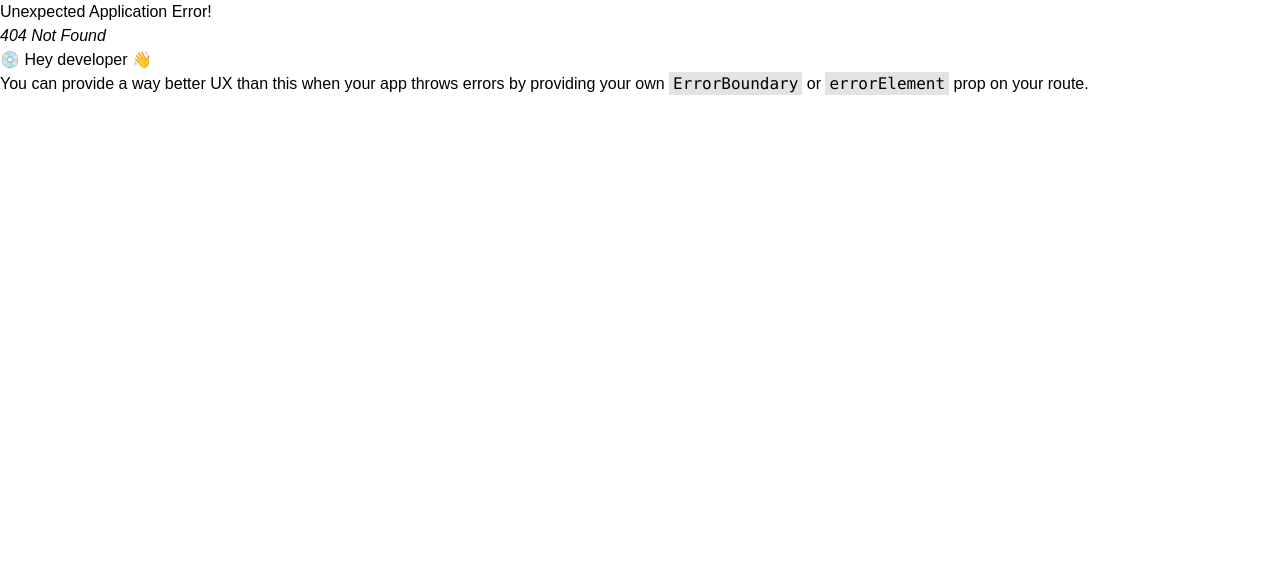
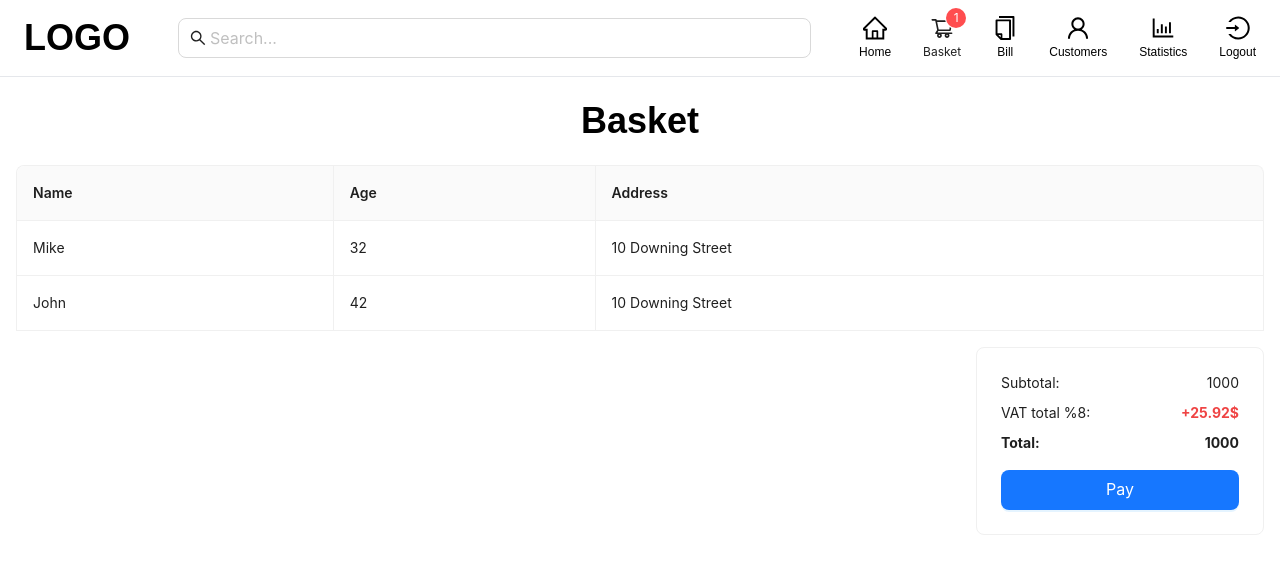
Before and after one commit to mertsak/tez-post, a React (Create React App) app in the folder client/: page /basketPage in a window 1280 px wide. Before the commit this address had no page. Shown: the top 574 px of the page. Built offline with nearby package versions, Linux system fonts and the light colour scheme; a web font is replaced by a local one.

Commit message:
some settings and bill page

```diff
--- a/client/src/components/BasketCard.jsx
+++ b/client/src/components/Basket/BasketCard.jsx
@@ -4,17 +4,17 @@ const BasketCard = ({ showModal }) => {
   return (
     <Card className="w-72">
       <div className="flex justify-between items-center">
-        <span>Ara Toplam:</span>
+        <span>Subtotal:</span>
         <span>1000</span>
       </div>
 
       <div className="flex justify-between items-center my-2">
-        <span>KDV toplam %8:</span>
+        <span>VAT total %8:</span>
         <span className="font-bold text-red-500">+25.92$</span>
       </div>
 
       <div className="flex justify-between items-center font-bold">
-        <span>Toplam:</span>
+        <span>Total:</span>
         <span className="font-bold">1000</span>
       </div>
 
@@ -24,7 +24,7 @@ const BasketCard = ({ showModal }) => {
         size="large"
         type="primary"
       >
-        Ödeme Yap
+        Pay
       </Button>
     </Card>
   );
--- a/client/src/components/CreateBill.jsx
+++ b/client/src/components/Basket/CreateBill.jsx
@@ -18,7 +18,7 @@ const CreateBill = ({ isModalOpen, handleOk, handleCancel }) => {
 
   return (
     <Modal
-      title="Fatura Oluştur"
+      title="Create Bill"
       open={isModalOpen}
       onOk={handleOk}
       footer={false}
@@ -83,37 +83,36 @@ const CreateBill = ({ isModalOpen, handleOk, handleCancel }) => {
             },
           ]}
         >
-          <Select placeholder="ödeme yöntemi seçiniz">
-            <Select.Option value="nakit">Nakit</Select.Option>
-            <Select.Option value="kredi_kartı">Kredi Kartı</Select.Option>
+          <Select placeholder="Please choose payment method">
+            <Select.Option value="nakit">Cash</Select.Option>
+            <Select.Option value="kredi_kartı">Credit Card</Select.Option>
           </Select>
         </Form.Item>
 
         <Card className="w-full">
           <div className="flex justify-between items-center">
-            <span>Ara Toplam:</span>
+            <span>Subtotal:</span>
             <span>1000</span>
           </div>
 
           <div className="flex justify-between items-center my-2">
-            <span>KDV toplam %8:</span>
+            <span>VAT total %8:</span>
             <span className="font-bold text-red-500">+25.92$</span>
           </div>
 
           <div className="flex justify-between items-center font-bold">
-            <span>Toplam:</span>
+            <span>Total:</span>
             <span className="font-bold">1000</span>
           </div>
-
+        </Card>
         <Button
           className="w-full mt-4"
           size="large"
           type="primary"
           htmlType="submit"
         >
-            Ödeme Yap
+          Pay
         </Button>
-        </Card>
       </Form>
     </Modal>
   );
--- /dev/null
+++ b/client/src/components/Bill/BillCard.jsx
@@ -0,0 +1,18 @@
+import { Card, Button } from "antd";
+
+const BillCard = ({ showModal }) => {
+  return (
+    <Card className="w-72">
+      <Button
+        onClick={showModal}
+        className="w-full mt-4"
+        size="large"
+        type="primary"
+      >
+        Print
+      </Button>
+    </Card>
+  );
+};
+
+export default BillCard;
--- /dev/null
+++ b/client/src/components/Bill/BillTable.jsx
@@ -0,0 +1,47 @@
+import { Table } from "antd";
+
+const BillTable = () => {
+  const dataSource = [
+    {
+      key: "1",
+      name: "Mert",
+      age: 32,
+      address: "10 Downing Street",
+    },
+    {
+      key: "2",
+      name: "John",
+      age: 42,
+      address: "10 Downing Street",
+    },
+  ];
+
+  const columns = [
+    {
+      title: "Name",
+      dataIndex: "name",
+      key: "name",
+    },
+    {
+      title: "Age",
+      dataIndex: "age",
+      key: "age",
+    },
+    {
+      title: "Address",
+      dataIndex: "address",
+      key: "address",
+    },
+  ];
+
+  return (
+    <Table
+      dataSource={dataSource}
+      columns={columns}
+      bordered
+      pagination={false}
+    />
+  );
+};
+
+export default BillTable;
--- /dev/null
+++ b/client/src/components/Bill/PrintBill.jsx
@@ -0,0 +1,22 @@
+import { Modal } from "antd";
+
+const PrintBill = ({ isModalOpen, handleOk, handleCancel }) => {
+  return (
+    <Modal
+      title="Print Bill"
+      open={isModalOpen}
+      onOk={handleOk}
+      footer={false}
+      onCancel={handleCancel}
+      rules={[
+        {
+          required: true,
+        },
+      ]}
+    >
+      <p>yapılacak</p>
+    </Modal>
+  );
+};
+
+export default PrintBill;
--- a/client/src/components/CartTotal.jsx
+++ b/client/src/components/CartTotal.jsx
@@ -5,7 +5,7 @@ const CartTotal = () => {
   return (
     <div className="cart h-full flex flex-col md:max-h-[calc(100vh-108px)]">
       <h2 className="bg-blue-700 text-center py-4 text-white font-bold tracking-wide">
-        Sepetteki Ürünler
+        Items in cart
       </h2>
 
       <ul className="cart-items px-2 flex flex-col gap-y-2 overflow-y-auto">
@@ -18,7 +18,7 @@ const CartTotal = () => {
             />
 
             <div className="flex flex-col ml-2">
-              <b>Elma</b>
+              <b>Apple</b>
               <span>12$ x 2</span>
             </div>
           </div>
@@ -51,7 +51,7 @@ const CartTotal = () => {
             />
 
             <div className="flex flex-col ml-2">
-              <b>Elma</b>
+              <b>Apple</b>
               <span>12$ x 2</span>
             </div>
           </div>
@@ -84,7 +84,7 @@ const CartTotal = () => {
             />
 
             <div className="flex flex-col ml-2">
-              <b>Elma</b>
+              <b>Apple</b>
               <span>12$ x 2</span>
             </div>
           </div>
@@ -117,7 +117,7 @@ const CartTotal = () => {
             />
 
             <div className="flex flex-col ml-2">
-              <b>Elma</b>
+              <b>Apple</b>
               <span>12$ x 2</span>
             </div>
           </div>
@@ -150,7 +150,7 @@ const CartTotal = () => {
             />
 
             <div className="flex flex-col ml-2">
-              <b>Elma</b>
+              <b>Apple</b>
               <span>12$ x 2</span>
             </div>
           </div>
@@ -183,7 +183,7 @@ const CartTotal = () => {
             />
 
             <div className="flex flex-col ml-2">
-              <b>Elma</b>
+              <b>Apple</b>
               <span>12$ x 2</span>
             </div>
           </div>
@@ -216,7 +216,7 @@ const CartTotal = () => {
             />
 
             <div className="flex flex-col ml-2">
-              <b>Elma</b>
+              <b>Apple</b>
               <span>12$ x 2</span>
             </div>
           </div>
@@ -249,7 +249,7 @@ const CartTotal = () => {
             />
 
             <div className="flex flex-col ml-2">
-              <b>Elma</b>
+              <b>Apple</b>
               <span>12$ x 2</span>
             </div>
           </div>
@@ -282,7 +282,7 @@ const CartTotal = () => {
             />
 
             <div className="flex flex-col ml-2">
-              <b>Elma</b>
+              <b>Apple</b>
               <span>12$ x 2</span>
             </div>
           </div>
@@ -310,26 +310,26 @@ const CartTotal = () => {
       <div className="cart-totals mt-auto">
         <div className="border">
           <div className="flex justify-between p-2">
-            <b>Ara Toplam</b>
-            <span>99.99 TL</span>
+            <b>Subtotal:</b>
+            <span>99.99$</span>
           </div>
 
           <div className="flex justify-between p-2">
-            <b>KDV %8</b>
-            <span className="text-red-500">99.99 TL</span>
+            <b>VAT total %8</b>
+            <span className="text-red-500">99.99$</span>
           </div>
         </div>
 
         <div className="border-b mt-4">
           <div className="flex justify-between p-2">
-            <b className="text-xl text-green-500">Genel Toplam</b>
-            <span className="text-xl">99.99 TL</span>
+            <b className="text-xl text-green-500">Grand total</b>
+            <span className="text-xl">99.99$</span>
           </div>
         </div>
 
         <div className="p-4">
           <Button type="primary" size="large" className="w-full mt-2">
-            Siparişi Tamamla
+            Complete the order
           </Button>
 
           <Button
@@ -339,7 +339,7 @@ const CartTotal = () => {
             icon={<ClearOutlined />}
             className="w-full mt-2"
           >
-            Temizle
+            Clear
           </Button>
         </div>
       </div>
--- a/client/src/components/Header.jsx
+++ b/client/src/components/Header.jsx
@@ -37,7 +37,7 @@ const Header = () => {
 
         {/* BASKET */}
         <Badge count={1} offset={[-5, 2]} className="md:hidden flex">
-          <Link to="/cartPage" className="menu-link">
+          <Link to="/basketPage" className="menu-link">
             <ShoppingCartOutlined className="text-2xl" />
             <span className="text-[10px]">Basket</span>
           </Link>
@@ -51,16 +51,16 @@ const Header = () => {
           </Link>
 
           <Badge count={1} offset={[-5, 2]} className="md:flex hidden">
-            <Link to="/cartPage" className="menu-link">
+            <Link to="/basketPage" className="menu-link">
               <ShoppingCartOutlined className="text-xl md:text-2xl" />
               <span className="text-[10px] md:text-xs">Basket</span>
             </Link>
           </Badge>
 
-          <a href="/" className="menu-link">
+          <Link to="/billPage" className="menu-link">
             <CopyOutlined className="text-xl md:text-2xl" />
-            <span className="text-[10px] md:text-xs">Bills</span>
-          </a>
+            <span className="text-[10px] md:text-xs">Bill</span>
+          </Link>
 
           <a href="/" className="menu-link">
             <UserOutlined className="text-xl md:text-2xl" />
--- a/client/src/pages/CartPage.jsx
+++ b/client/src/pages/BasketPage.jsx
@@ -1,9 +1,9 @@
 import { useState } from "react";
-import CreateBill from "../components/CreateBill";
-import BasketTable from "../components/BasketTable";
-import BasketCard from "../components/BasketCard";
+import CreateBill from "../components/Basket/CreateBill";
+import BasketCard from "../components/Basket/BasketCard";
+import BasketTable from "../components/Basket/BasketTable";
 
-const CartPage = () => {
+const BasketPage = () => {
   const [isModalOpen, setIsModalOpen] = useState(false);
 
   const showModal = () => {
@@ -21,6 +21,7 @@ const CartPage = () => {
   return (
     <>
       <div className="px-4">
+        <h2 className="text-4xl font-semibold text-center mb-6">Basket</h2>
         <BasketTable />
 
         <div className="cart-total flex justify-end mt-4">
@@ -37,4 +38,4 @@ const CartPage = () => {
   );
 };
 
-export default CartPage;
+export default BasketPage;
--- /dev/null
+++ b/client/src/pages/BillPage.jsx
@@ -0,0 +1,41 @@
+import { useState } from "react";
+
+import BillCard from "../components/Bill/BillCard";
+import BillTable from "../components/Bill/BillTable";
+import PrintBill from "../components/Bill/PrintBill";
+
+const BillsPage = () => {
+  const [isModalOpen, setIsModalOpen] = useState(false);
+
+  const showModal = () => {
+    setIsModalOpen(true);
+  };
+
+  const handleOk = () => {
+    setIsModalOpen(false);
+  };
+
+  const handleCancel = () => {
+    setIsModalOpen(false);
+  };
+
+  return (
+    <div className="px-4">
+      <h2 className="text-4xl font-semibold text-center mb-6">Bill</h2>
+
+      <BillTable />
+
+      <div className="cart-total flex justify-end mt-4">
+        <BillCard showModal={showModal} />
+      </div>
+
+      <PrintBill
+        isModalOpen={isModalOpen}
+        handleOk={handleOk}
+        handleCancel={handleCancel}
+      />
+    </div>
+  );
+};
+
+export default BillsPage;
```
Also changed, not shown: client/src/App.js (+8 -3 lines), client/src/components/Basket/BasketTable.jsx (renamed from client/src/components/BasketTable.jsx). Lines whose indentation alone changed are shown as unchanged.
